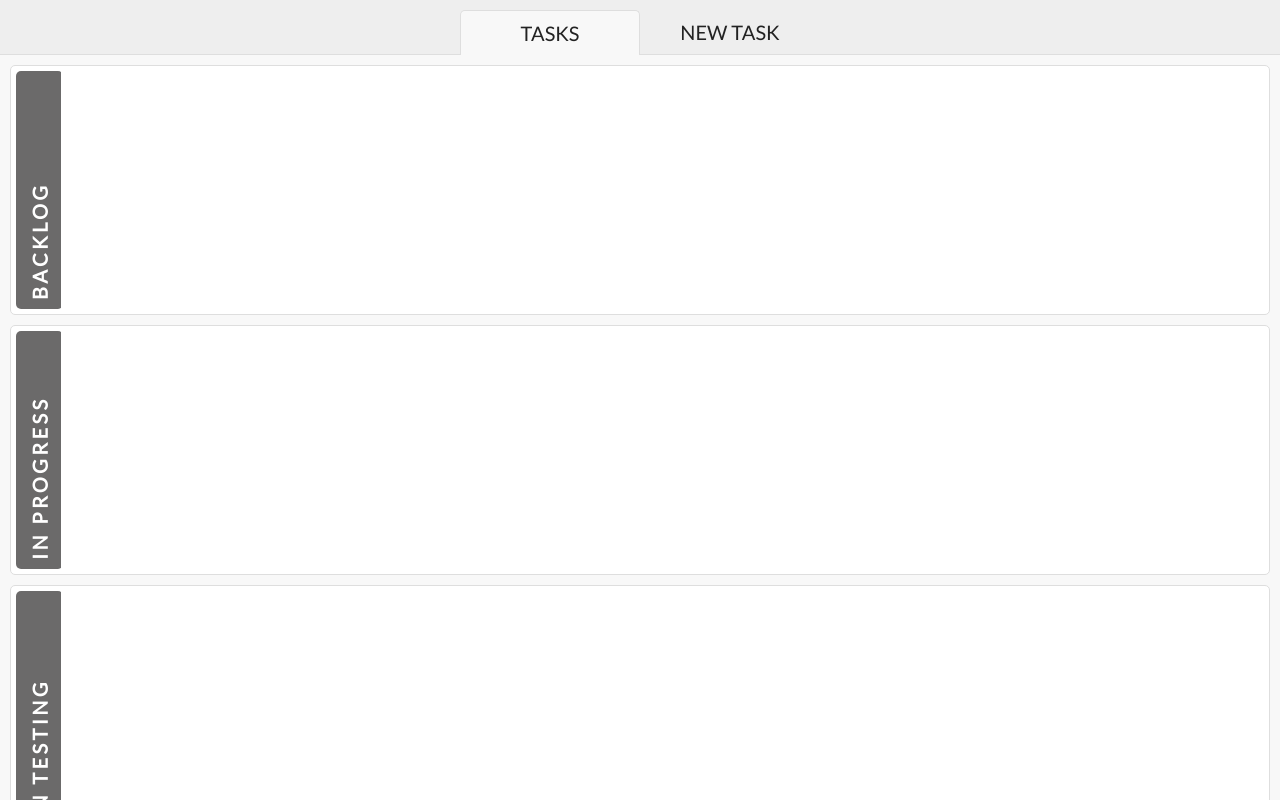
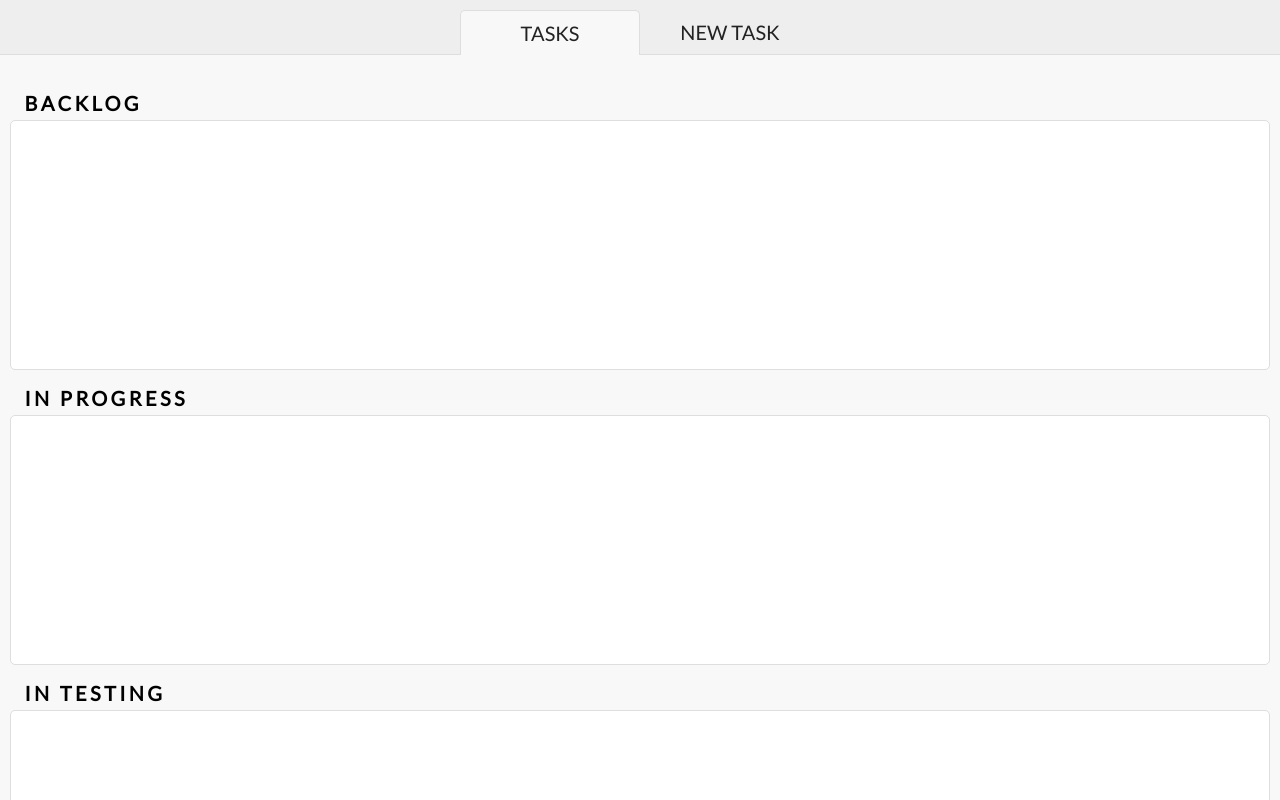
Before and after one commit to tarmeli/horizontal-kanban, a React (Create React App) app: page / in a window 1280 px wide. Shown: the top 800 px of the page. Built offline with nearby package versions, Linux system fonts and the light colour scheme.

Commit message:
visibility and ux changes

```diff
--- a/src/scss/components/_board-list.scss
+++ b/src/scss/components/_board-list.scss
@@ -9,7 +9,7 @@
     flex-direction: row;
     align-items: center;
     height: 250px;
-    margin: 10px 10px 0 10px;
+    margin: 45px 10px 0 10px;
     padding: 5px;
     border-color: $gray;
     border-width: 1px;
@@ -17,24 +17,25 @@
     border-radius: 5px;
     background-color: $white;
     transition: border-right 0.1s;
+    position: relative;
+
+    &:first-child {
+      margin-top: 65px;
+    }
   }
 
   &__title {
-    height: 100%;
+    position: absolute;
     display: flex;
     overflow: hidden;
     min-width: 47px;
     border-radius: 5px;
+    top: -41px;
 
     h2 {
-    transform: rotate(180deg);
-    writing-mode: vertical-lr;
     font-size: 20px;
     padding: 0.5rem;
     margin: 0 2px 0 0;
-    color: $white;
-    flex-grow: 1;
-    background-color: $scorpion;
     }
   }
 
--- a/src/scss/components/_task-menu.scss
+++ b/src/scss/components/_task-menu.scss
@@ -6,9 +6,10 @@
   right: 10px;
   width: 217px;
   background-color: #ddddddfe;
-  max-height: 192px;
+  max-height: 180px;
   overflow: auto;
   box-shadow: 0px 0px 3px 0px rgba(0,0,0,0.2);
+  transition: all 0.2s;
 
   &::-webkit-scrollbar {
     display: none;
@@ -35,6 +36,7 @@
       text-align: left;
       outline: none;
       color: $black;
+      transition: all 0.2s;
     }
 
     &:hover {
@@ -43,7 +45,11 @@
 
     &--active {
       background-color: rgba(124, 123, 123, 0.996);
+
+      input[type="button"] {
+
       color: white;
+      }
 
       span {
         &:nth-child(2) {
--- a/src/scss/components/_task.scss
+++ b/src/scss/components/_task.scss
@@ -1,5 +1,5 @@
 .task {
-  margin: 0 2px 0 2px;
+  margin: 2px;
   border-radius: 5px;
   padding: 0 10px;
   display: flex;
@@ -8,6 +8,7 @@
   min-width: 250px;
   background-color: #fcfcfcfe;
   transition: all 0.2s;
+  box-shadow: 0px 0px 3px 0px rgba(0,0,0,0.2);
 
   .svg-inline--fa {
     pointer-events: none;
@@ -185,8 +186,6 @@
     text-align: center;
 
     &--deadline {
-      background-color: $scorpion;
-      color: $white;
       font-size: 11px;
       margin: 0 -1px;
       padding: 10px 0;
```
